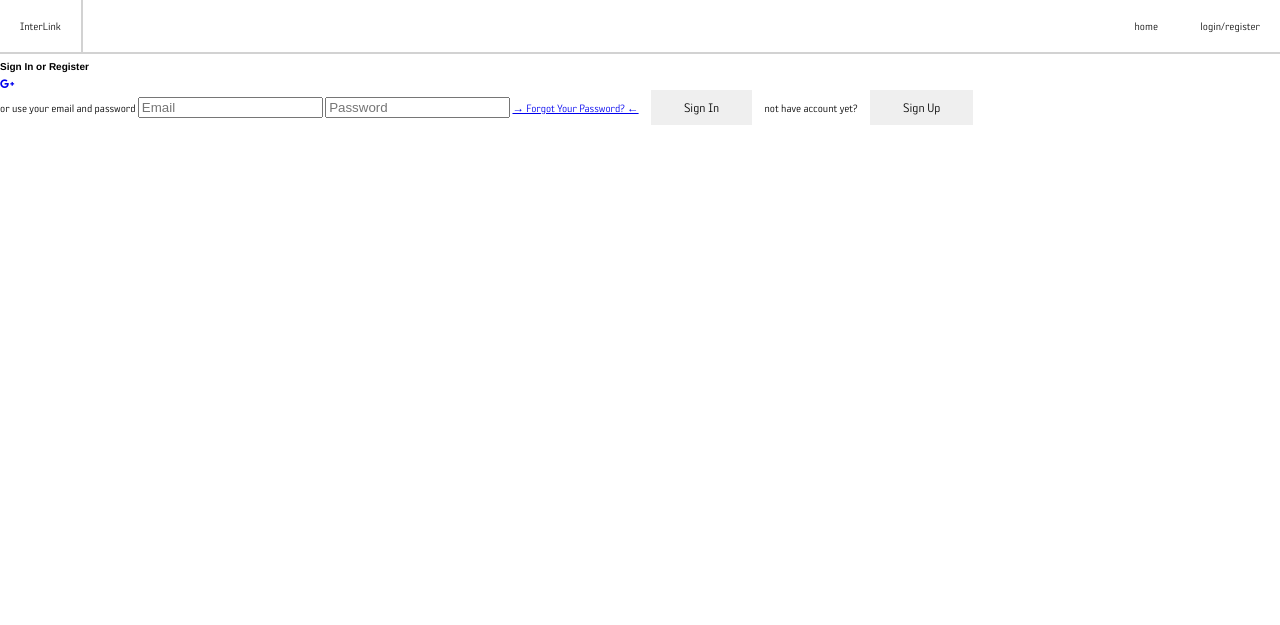
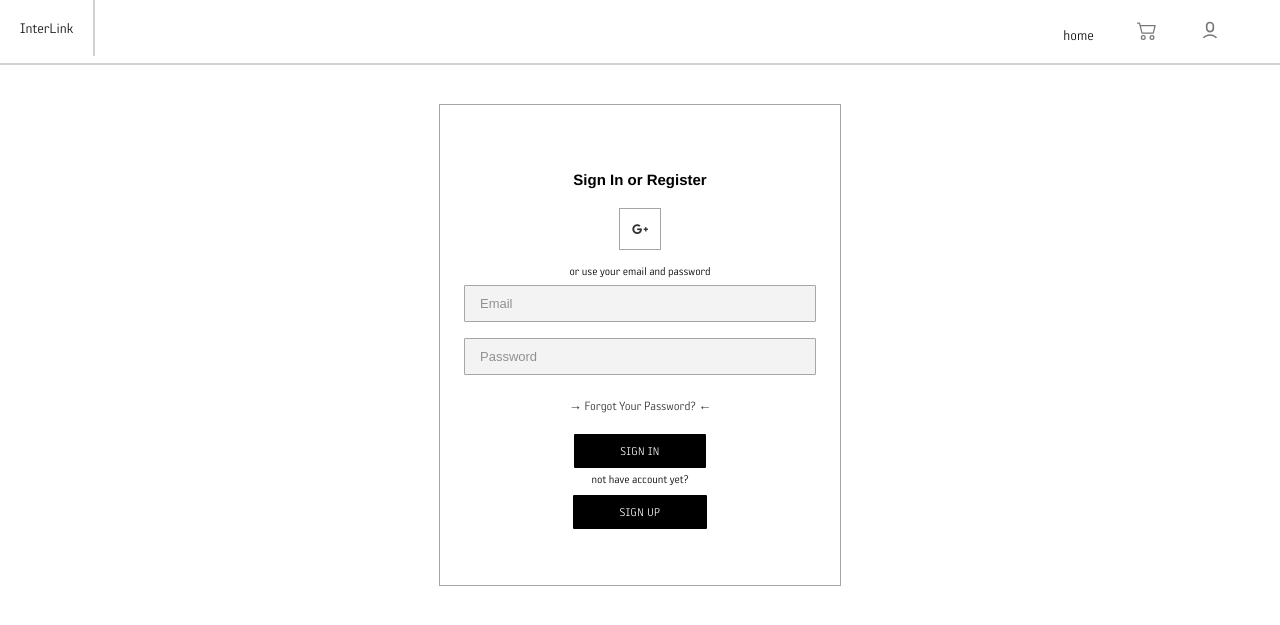
Before and after one commit to tokwalover666/finalWebDesign, a PHP site: page /logInReg.html in a window 1280 px wide. Shown: the top 625 px of the page. Run offline with PHP 8.4, Linux system fonts and the light colour scheme; some libraries are stand-ins or nearby versions.

Commit message:
progress report

```diff
--- a/logInReg.html
+++ b/logInReg.html
@@ -8,6 +8,58 @@
     <link rel="stylesheet" href="https://cdnjs.cloudflare.com/ajax/libs/font-awesome/6.4.2/css/all.min.css">
     <link rel="stylesheet" href="style.css">
 
+    <script src="//code.jquery.com/jquery-1.11.1.min.js"></script>
+    <script src="//maxcdn.bootstrapcdn.com/bootstrap/3.3.0/js/bootstrap.min.js"></script>
+
+<script>
+    $(document).ready(function(){
+
+	$('input[type=password]').keyup(function() {
+		var pswd = $(this).val();
+
+		//validate the length
+		if ( pswd.length < 8 ) {
+			$('#length').removeClass('valid').addClass('invalid');
+		} else {
+			$('#length').removeClass('invalid').addClass('valid');
+		}
+
+		//validate letter
+		if ( pswd.match(/[A-z]/) ) {
+			$('#letter').removeClass('invalid').addClass('valid');
+		} else {
+			$('#letter').removeClass('valid').addClass('invalid');
+		}
+
+		//validate capital letter
+		if ( pswd.match(/[A-Z]/) ) {
+			$('#capital').removeClass('invalid').addClass('valid');
+		} else {
+			$('#capital').removeClass('valid').addClass('invalid');
+		}
+
+		//validate number
+		if ( pswd.match(/\d/) ) {
+			$('#number').removeClass('invalid').addClass('valid');
+		} else {
+			$('#number').removeClass('valid').addClass('invalid');
+		}
+
+		//validate space
+		if ( pswd.match(/[^a-zA-Z0-9\-\/]/) ) {
+			$('#space').removeClass('invalid').addClass('valid');
+		} else {
+			$('#space').removeClass('valid').addClass('invalid');
+		}
+
+	}).focus(function() {
+		$('#pswd_info').show();
+	}).blur(function() {
+		$('#pswd_info').hide();
+	});
+
+});
+</script>
 </head>
 
 <body>
@@ -23,8 +75,12 @@
                     <div class="title">home</div>
                     <div class="bar"></div>
                 </a>
+                <a href="#" class="link">
+                    <svg style="color: rgb(119, 119, 119);" xmlns="http://www.w3.org/2000/svg" width="20" height="20" fill="currentColor" class="bi bi-cart2" viewBox="0 0 16 16"> <path d="M0 2.5A.5.5 0 0 1 .5 2H2a.5.5 0 0 1 .485.379L2.89 4H14.5a.5.5 0 0 1 .485.621l-1.5 6A.5.5 0 0 1 13 11H4a.5.5 0 0 1-.485-.379L1.61 3H.5a.5.5 0 0 1-.5-.5zM3.14 5l1.25 5h8.22l1.25-5H3.14zM5 13a1 1 0 1 0 0 2 1 1 0 0 0 0-2zm-2 1a2 2 0 1 1 4 0 2 2 0 0 1-4 0zm9-1a1 1 0 1 0 0 2 1 1 0 0 0 0-2zm-2 1a2 2 0 1 1 4 0 2 2 0 0 1-4 0z" fill="rgb(119, 119, 119)"></path> </svg>
+                    <div class="bar"></div>
+                </a>
                     <a href="logInReg.html" class="link">
-                <div class="title">login/register</div>
+                    <svg xmlns="http://www.w3.org/2000/svg" width="20" height="20" fill="currentColor" class="bi bi-cart2"viewBox="0 0 24 24"> <g> <path fill="none" d="M0 0h24v24H0z"/> <path fill="rgb(119, 119, 119)" d="M12 17c3.662 0 6.865 1.575 8.607 3.925l-1.842.871C17.347 20.116 14.847 19 12 19c-2.847 0-5.347 1.116-6.765 2.796l-1.841-.872C5.136 18.574 8.338 17 12 17zm0-15a5 5 0 0 1 5 5v3a5 5 0 0 1-4.783 4.995L12 15a5 5 0 0 1-5-5V7a5 5 0 0 1 4.783-4.995L12 2zm0 2a3 3 0 0 0-2.995 2.824L9 7v3a3 3 0 0 0 5.995.176L15 10V7a3 3 0 0 0-3-3z"/> </g> </svg>
                     <div class="bar"></div>
                 </a>
                 </div>
@@ -48,6 +104,20 @@
             </form>
         </div>
     </div>
+    <div class="password-validator">
+        <div class="aro-pswd_info">
+            <div id="pswd_info">
+                <h4>Password must meet the following:</h4>
+                <ul>
+                    <li id="letter" class="invalid">At least <strong>one letter</strong></li>
+                    <li id="capital" class="invalid">At least <strong>one capital letter</strong></li>
+                    <li id="number" class="invalid">At least <strong>one number</strong></li>
+                    <li id="length" class="invalid">Be at least <strong>8 characters</strong></li>
+                    <li id="space" class="invalid">Atleast<strong> one [~,!,@,#,$,%,^,&,*,-,=,.,;,']</strong></li>
+                </ul>
+            </div>
+        </div>
+    </div>
     <script src="script.js"></script>
 </body>
 
--- a/style.css
+++ b/style.css
@@ -2,7 +2,7 @@ body {
 
     margin: 0;
     padding: 0;
-    font-size: .9vw;
+    font-size: 15px;
     font-family: Sophisto;
     color: rgb(0, 0, 0);
 
@@ -17,10 +17,10 @@ body {
 
     .logo {
     position: absolute;
-    top: 0;
+    top: 0px;
     left: 0;
     border-right: 2px solid rgb(210, 210, 210);
-    border-bottom: 2px solid rgb(210, 210, 210);
+
     }
     .search{
       position: absolute;
@@ -28,8 +28,9 @@ body {
       left: 200px;
     }
 }
-/*search bar*/
-
+.menu {
+  margin-right: 40px;
+}
 .link {
     display: inline-block;
     padding: 10px 0;
@@ -43,7 +44,7 @@ body {
     display: inline-block;
     border-bottom: 2px solid rgb(210, 210, 210);
     position: absolute;
-    bottom: 0;
+    bottom: 10px;
     left: 0;
     opacity: 0;
     transition: all 300ms;
@@ -52,10 +53,78 @@ body {
     &:hover {
     .bar {
         opacity: 1;
-        bottom: 2px;
+        bottom: 5px;
     }
     }
 }
+/*search bar*/
+
+input {
+	outline: none;
+}
+input[type=search] {
+	-webkit-appearance: textfield;
+	-webkit-box-sizing: content-box;
+	font-family: inherit;
+	font-size: 100%;
+}
+input::-webkit-search-decoration,
+input::-webkit-search-cancel-button {
+	display: none; /* remove the search and cancel icon */
+}
+
+/* search input field */
+input[type=search] {
+	background: #ffffff url(http://i.imm.io/Q0Jo.png) no-repeat 9px center;
+	border: solid 2px #ccc;
+	padding: 5px 40px 5px 40px;
+	width: 55px;
+
+	-webkit-border-radius: 10em;
+	-moz-border-radius: 10em;
+	border-radius: 10em;
+
+	-webkit-transition: all .5s;
+	-moz-transition: all .5s;
+	transition: all .5s;
+}
+input[type=search]:focus {
+	width: 130px;
+	background-color: #000000;
+}
+
+/* placeholder */
+input:-moz-placeholder {
+	color: #ffffff;
+}
+input::-webkit-input-placeholder {
+	color: #909090;
+}
+
+/* demo B */
+#demo-b input[type=search] {
+	width: 15px;
+	padding-left: 10px;
+	color: transparent;
+	cursor: pointer;
+}
+#demo-b input[type=search]:hover {
+	background-color: #ccc;
+}
+#demo-b input[type=search]:focus {
+	width: 280px;
+	padding-left: 32px;
+	color: #000000;
+	background-color: #f3f3f3;
+	cursor: auto;
+}
+#demo-b input:-moz-placeholder {
+	color: transparent;
+}
+#demo-b input::-webkit-input-placeholder {
+	color: transparent;
+}
+
 /*button*/
 button {
     position: relative;
@@ -88,7 +157,7 @@ button {
     left: 0;
     width: 100%;
     height: 100%;
-    border: 3px solid rgb(210, 210, 210);
+    border: 2px solid rgb(210, 210, 210);
     transition: opacity 0.3s, border 0.3s;
   }
   .shrink-border:hover::before {
@@ -102,7 +171,7 @@ button {
     width: 100%;
     height: 100%;
     background-color: transparent;
-    border: 3px solid #e6e6e6;
+    border: 2px solid #e6e6e6;
     opacity: 0;
     z-index: -1;
     transform: scaleX(1.1) scaleY(1.3);
@@ -139,32 +208,34 @@ button {
         flex-wrap: wrap;
     }
     .filter-category-container{
-      height: 250px;
+        height: 250px;
   }
 }
 .products {
-    width: 100%;
+
+    padding: 0px 10vw;
     display: flex;
-    justify-content: space-evenly;
+    justify-content: center;
     padding-top: 10px;
     flex-wrap: wrap;
 }
 .content-container{
-    width: 300px;
+    width: 320px;
     flex-wrap: wrap;
     border: 2px solid rgb(210, 210, 210);
-    height: 350px;
+    height: 400px;
     margin: 5px;
 }
 
 
 .content-image {
     background-repeat: no-repeat;
-}
-.content-image{
     text-align: center;
 }
 
+.content-title, .content-price, .content-seller {
+  margin: 10px;
+}
 @font-face {
     font-family: Helvetica;
     src: url(fonts/Helvetica-Bold-Font.ttf);
@@ -172,12 +243,12 @@ button {
     src: url(fonts/Sophisto\ OT\ W01\ AGauge.ttf);
 }
 h1 {
-    font-size: 10px;
+    font-size: 15px;
     font-family: Helvetica;
     color: rgb(0, 0, 0);
 }
 h2 {
-    font-size: 10px;
+    font-size: 13px;
     font-family: Sophisto;
     color: rgb(0, 0, 0);
 }
@@ -186,3 +257,245 @@ h3 {
     font-family: Sophisto;
     color: rgb(0, 0, 0);
 }
+
+/*************************LOGIN/REGISTER************************/
+
+@import url('https://fonts.googleapis.com/css2?family=Montserrat:wght@300;400;500;600;700&display=swap');
+
+
+.pageCenter{
+
+    display: flex;
+    align-items: center;
+    justify-content: center;
+    flex-direction: column;
+    height: 70vh;
+}
+
+.container{
+    background-color: #fff;
+    border-radius: 0px;
+    border: 1px solid rgb(165, 165, 165);
+    position: relative;
+    overflow: hidden;
+    width: 400px;
+    max-width: 100%;
+    min-height: 480px;
+}
+
+
+.container span{
+    font-size: 12px;
+    margin-top: 5px;
+}
+
+.container a{
+    color: #333;
+    font-size: 13px;
+    text-decoration: none;
+    margin: 15px 0 10px;
+}
+
+.container button{
+    background-color: #000000;
+    color: #ffffff;
+    font-size: 12px;
+    padding: 10px 45px;
+    border: 1px solid transparent;
+    border-radius: 1px;
+
+    letter-spacing: 0.5px;
+    text-transform: uppercase;
+    margin-top: 10px;
+    cursor: pointer;
+}
+
+
+.container form{
+    background-color: #fff;
+    display: flex;
+    align-items: center;
+    justify-content: center;
+    flex-direction: column;
+    padding: 0 40px;
+    height: 100%;
+}
+
+.container input{
+    background-color: #f3f3f3;
+    border: none;
+    margin: 8px 0;
+    padding: 10px 15px;
+    font-size: 13px;
+    border: 1px solid rgb(166, 166, 166);
+    border-radius: 1px;
+    width: 100%;
+    outline: none;
+}
+
+.form-container{
+    position: absolute;
+    top: 0;
+    height: 100%;
+    transition: all 0.6s ease-in-out;
+}
+
+@keyframes move{
+    0%, 49.99%{
+        opacity: 0;
+        z-index: 1;
+    }
+    50%, 100%{
+        opacity: 1;
+        z-index: 5;
+    }
+}
+
+.social-icons{
+    margin: 10px 0;
+}
+
+.social-icons a{
+    border: 1px solid #a5a5a5;
+    display: inline-flex;
+    justify-content: center;
+    align-items: center;
+    margin: 0 3px;
+    width: 40px;
+    height: 40px;
+    transition: all 0.1s;
+}
+
+.social-icons a:hover{
+    scale: 1.3;
+    border: 1px solid #d9d9d9;
+}
+
+
+/*************************ABOUT US************************/
+
+
+
+.container-interlink{
+  width: 100%;
+  display: flex;
+  align-items: center;
+  flex-direction: column;
+  height: 620px;
+}
+
+.about-us {
+  border: 2px solid rgb(165, 165, 165);
+  margin-top: 50px;
+  padding: 10px;
+  display: flex;
+  justify-content: center;
+
+}
+
+.about-interlink {
+/*
+  background-color: #fff;
+  border-radius: 0px;
+  border: 1px solid rgb(165, 165, 165); */
+  position: relative;
+  overflow: hidden;
+  width: 600px;
+  max-width: 100%;
+
+}
+
+.customer-support{
+  font-size: 20px;
+}
+.container-help-center{
+  margin-top: 50px;
+  height: 70vh;
+
+}
+
+.contact-interlink{
+  margin-top: 20px;
+}
+
+
+
+a {
+  -moz-transition: 0.3s;
+  -o-transition: 0.3s;
+  -webkit-transition: 0.3s;
+  transition: 0.3s;
+  color: #333;
+}
+a:hover { text-decoration: none }
+
+
+
+.search-box{margin:80px auto;position:absolute;}
+.caption{margin-bottom:50px;}
+.loginForm input[type=text], .loginForm input[type=password]{
+margin-bottom:10px;
+}
+.loginForm input[type=submit]{
+background:#fb044a;
+color:#fff;
+
+
+}
+
+
+#pswd_info {
+  background-color: #fff;
+border: 1px solid rgb(205, 205, 205);
+color: #000000;
+left: 55vw;
+position: absolute;
+top: 27vh;
+}
+#pswd_info h4{
+
+  display: block;
+  letter-spacing: 0;
+  padding: 17px 0;
+  text-align: center;
+  text-transform: uppercase;
+}
+#pswd_info ul {
+  list-style: outside none none;
+}
+#pswd_info ul li {
+ padding: 5px 20px;
+}
+
+
+
+.valid {
+
+color: rgb(35, 104, 35);
+line-height: 21px;
+padding-left: 22px;
+}
+
+.invalid {
+background: rgba(0, 0, 0, 0) url("https://s19.postimg.org/olmaj1p8z/invalid.png") no-repeat scroll 2px 6px;
+color: rgb(0, 0, 0);
+line-height: 21px;
+padding-left: 22px;
+}
+
+
+#pswd_info::before {
+  border-bottom: 1px solid rgb(205, 205, 205);
+  border-left: 1px solid rgb(205, 205, 205);
+  content: "";
+  height: 25px;
+  left: -13px;
+  margin-top: -12.5px;
+  position: absolute;
+  top: 50%;
+  transform: rotate(45deg);
+  width: 25px;
+}
+#pswd_info {
+  display:none;
+}
```
Also changed, not shown: aboutUs.html (+25 -2 lines), home.html (+27 -15 lines), main.js (added, +9 -0 lines), sample.html (added, +49 -0 lines). Lines whose indentation alone changed are shown as unchanged.
